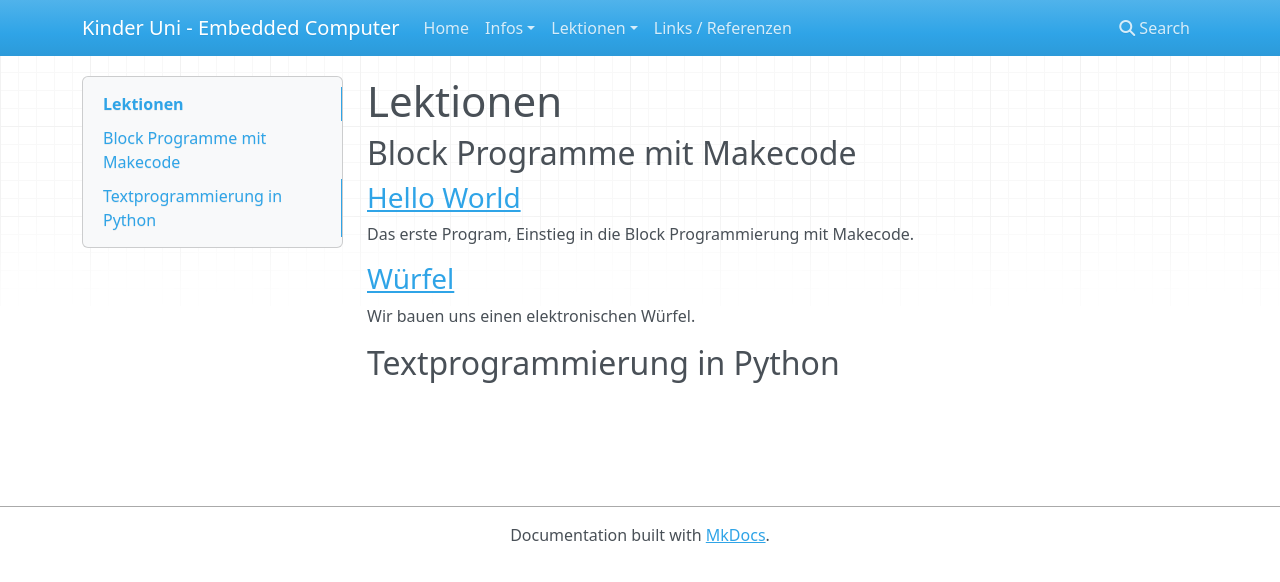
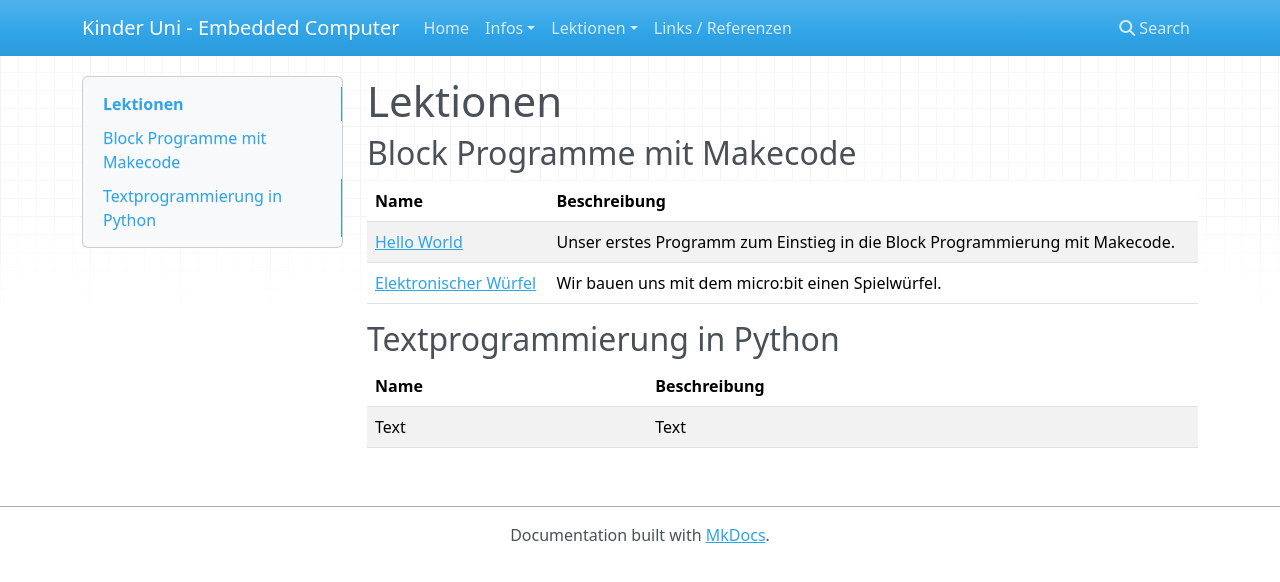
Before and after one commit to renestraub/ehk1, an MkDocs documentation site: the page built from docs/lessons/index.md, in a window 1280 px wide. Shown: the top 582 px of the page. Built offline with MkDocs 1.6.1, drawn with Linux system fonts in a browser that asks for light colours; nearby versions of some CDN libraries.

Commit message:
Streamlined linking between articles

```diff
--- a/docs/lessons/index.md
+++ b/docs/lessons/index.md
@@ -2,14 +2,15 @@
 
 ## Block Programme mit Makecode
 
-### [Hello World](10_hello_world/lesson.md)
+|Name|Beschreibung|
+|-|-|
+|[Hello World](10_hello_world/lesson.md) | Unser erstes Programm zum Einstieg in die Block Programmierung mit Makecode.|
+|[Elektronischer Würfel](20_dice/lesson.md) | Wir bauen uns mit dem micro:bit einen Spielwürfel.|
 
-Das erste Program, Einstieg in die Block Programmierung mit Makecode.
-
-
-### [Würfel](20_dice/lesson.md)
-
-Wir bauen uns einen elektronischen Würfel.
 
 
 ## Textprogrammierung in Python
+
+|Name|Beschreibung|
+|-|-|
+|Text|Text|
```
Also changed, not shown: docs/index.md (+1 -3 lines), docs/lessons/10_hello_world/lesson.md (+2 -4 lines), docs/lessons/20_dice/lesson.md (+13 -14 lines).
